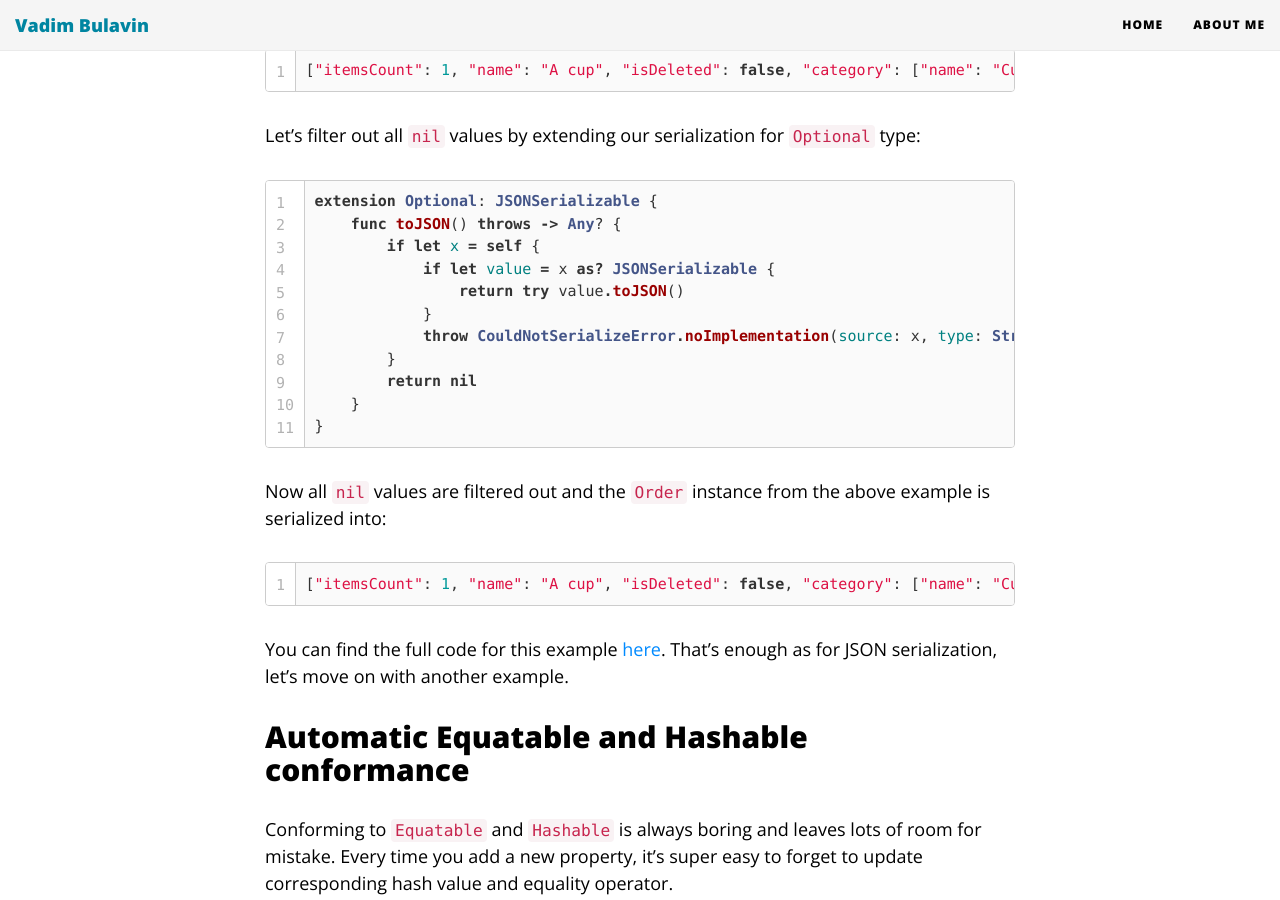
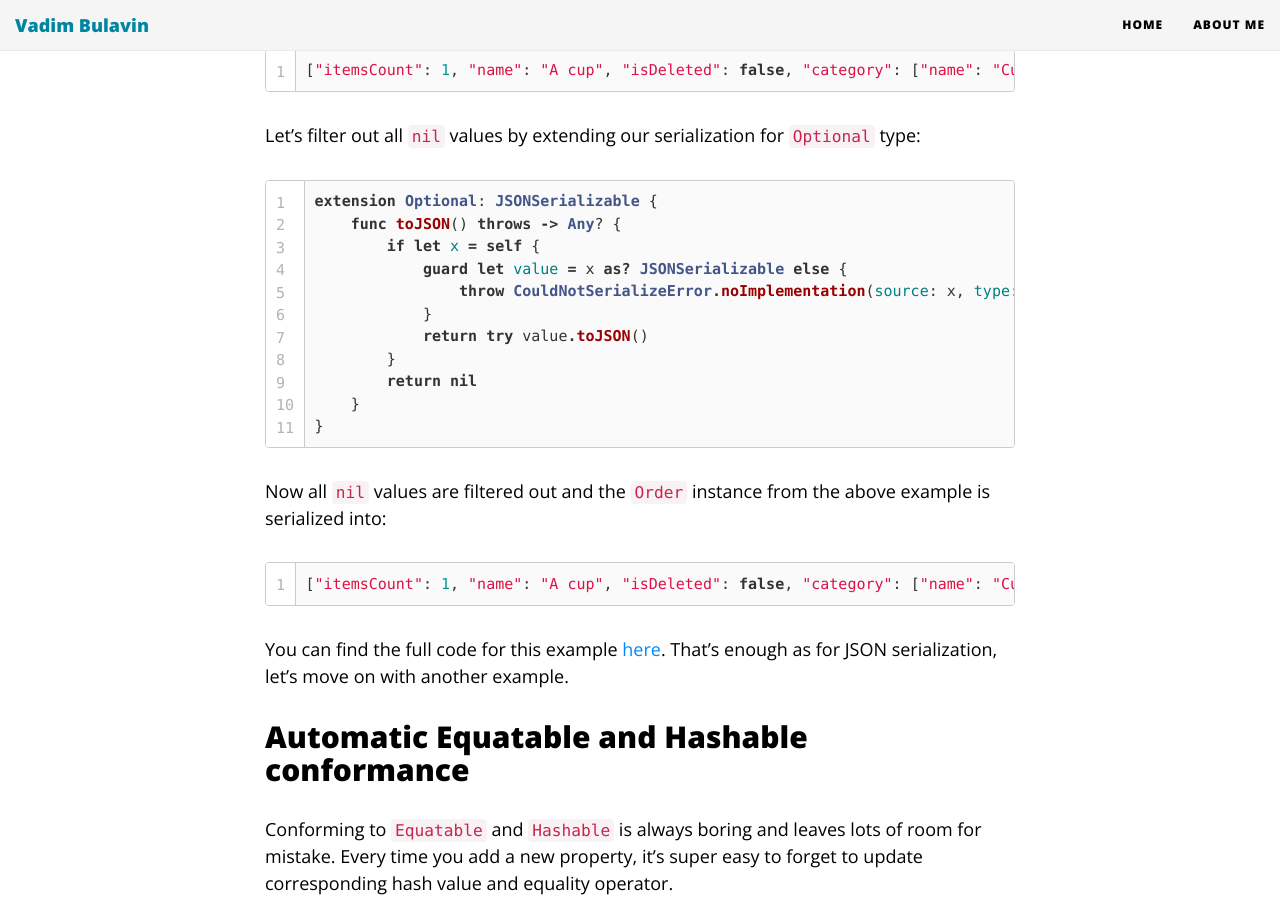
Before and after one commit to BergQuester/v8tr.github.io, a Jekyll site: the page built from _posts/2018-03-09-reflection-use-cases.md, in a window 1280 px wide and 900 px high, scrolled down 2636 px. Built offline with Jekyll 4.4.1, drawn with Linux system fonts in a browser that asks for light colours; nearby versions of some CDN libraries; comment, search, counter and statistics services are not loaded.

Commit message:
Minor code update

```diff
--- a/_posts/2018-03-09-reflection-use-cases.md
+++ b/_posts/2018-03-09-reflection-use-cases.md
@@ -106,10 +106,10 @@ Let's filter out all `nil` values by extending our serialization for `Optional`
 extension Optional: JSONSerializable {
     func toJSON() throws -> Any? {
         if let x = self {
-            if let value = x as? JSONSerializable {
-                return try value.toJSON()
+            guard let value = x as? JSONSerializable else {
+                throw CouldNotSerializeError.noImplementation(source: x, type: String(describing: type(of: x)))
             }
-            throw CouldNotSerializeError.noImplementation(source: x, type: String(describing: type(of: x)))
+            return try value.toJSON()
         }
         return nil
     }
```
